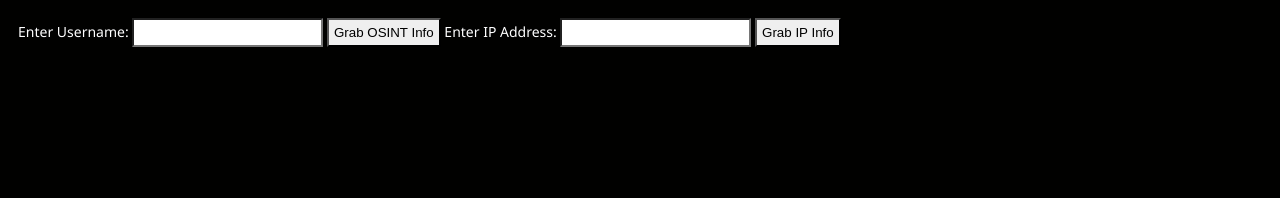
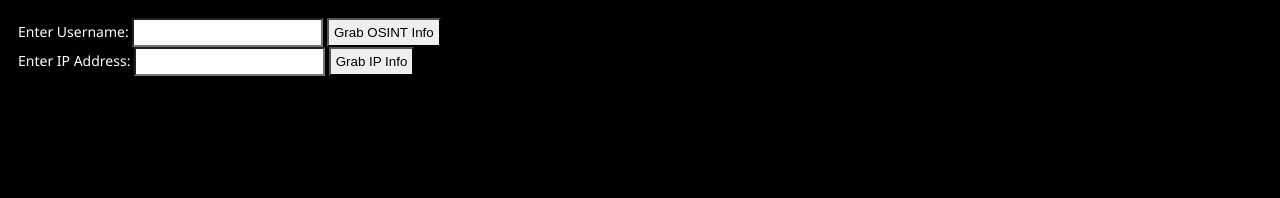
Before and after one commit to exiessssss/h4ten4gge, a plain HTML site: page index.html in a window 1280 px wide. Shown: the top 198 px of the page. Drawn offline with nearby package versions, Linux system fonts and the light colour scheme.

Commit message:
Update index.html

```diff
--- a/index.html
+++ b/index.html
@@ -9,7 +9,7 @@
   <body>
   <label for="osintbox">Enter Username:</label>
   <input id="osintbox" name="osintbot" type="text"/>
-  <button onclick="window.open('https://instantusername.com/?q=' + username)">Grab OSINT Info</button>
+  <button onclick="window.open('https://instantusername.com/?q=' + username)">Grab OSINT Info</button> <br>
   <label for="ipbox">Enter IP Address:</label>
   <input class="ip" name="ipbox">
   <button class="send">Grab IP Info</button> <br>
```
